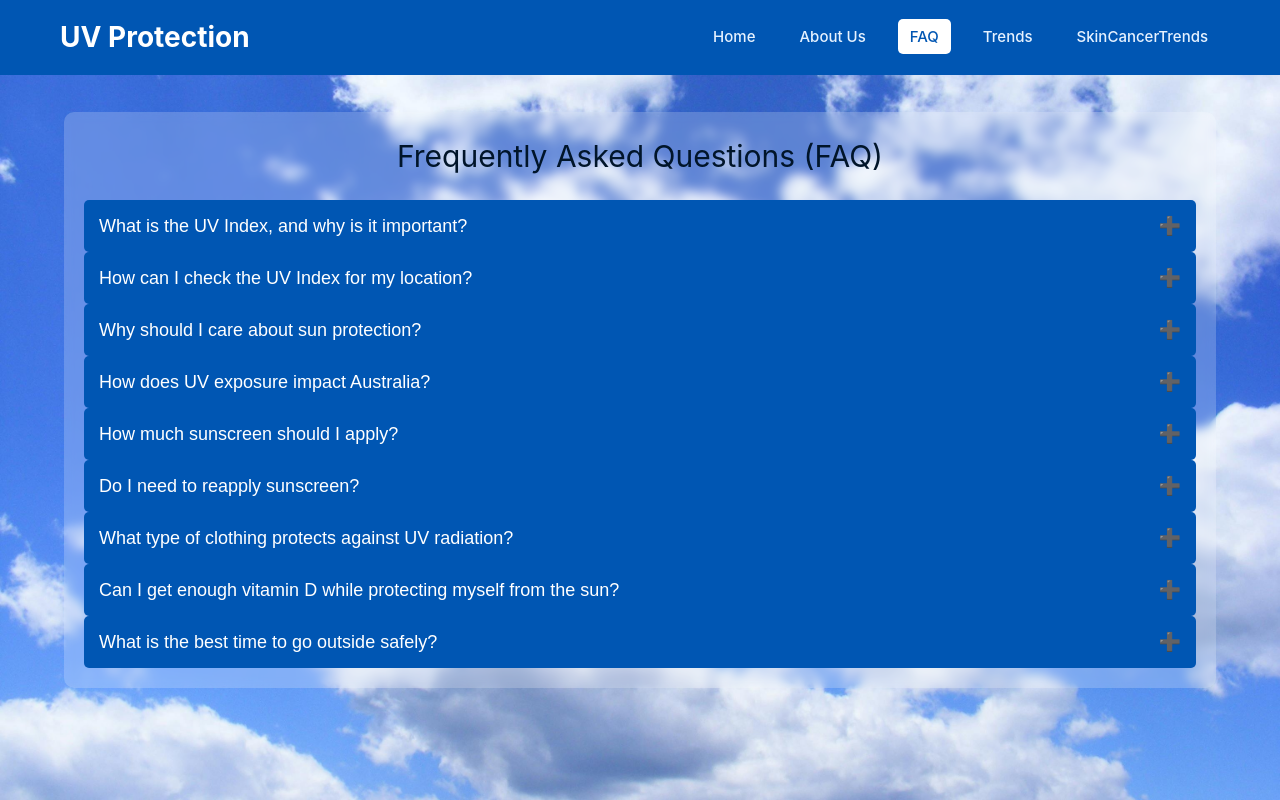
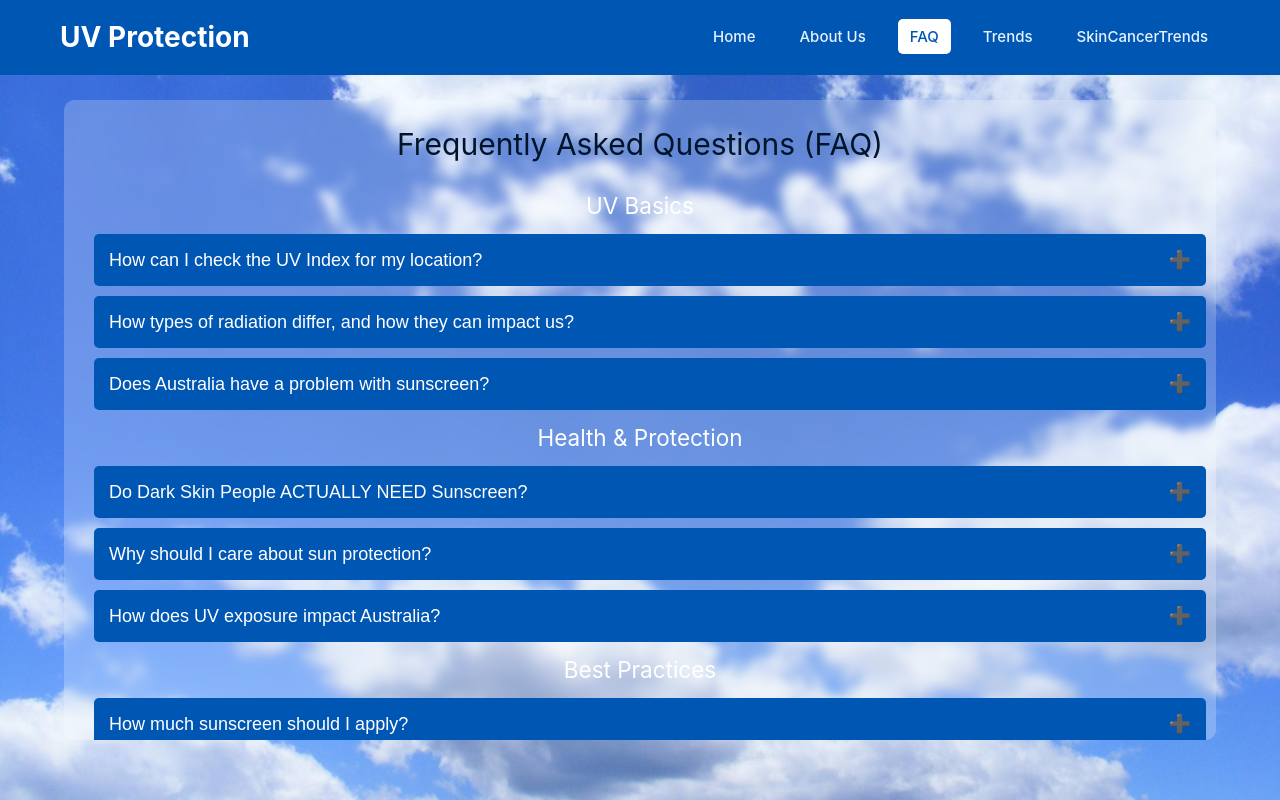
Before and after one commit to AbhijeetKumarMonash/FIT5120-Project, a Vue app in the folder FIT5120_Project/: page /FAQ in a window 1280 px wide. Built offline with nearby package versions, Linux system fonts and the light colour scheme.

Commit message:
update HomeView and faq

```diff
--- a/FIT5120_Project/src/App.vue
+++ b/FIT5120_Project/src/App.vue
@@ -4,8 +4,9 @@ import Header from './components/Header.vue'
 
 <template>
   <div class="main-container">
-    <Header />
+
     <main class="content">
+      <Header />
       <router-view></router-view>
     </main>
   </div>
@@ -14,15 +15,15 @@ import Header from './components/Header.vue'
 <style scoped>
 /* Ensure Full Width and No Gaps */
 .main-container {
-  width: 100vw; /* Force full width */
+  width: 100vw;/* Force full width */
   min-height: 100vh; /* Ensure it fills the viewport */
   display: flex;
   flex-direction: column;
   align-items: center;
-  justify-content: center;
+  justify-content: flex-start;
   margin: 0;
   padding: 0;
-  overflow-x: hidden; /* Prevents unwanted horizontal scroll */
+  overflow-x: hidden;
 }
 
 /* Ensure Content Fills Entire Width */
--- a/FIT5120_Project/src/assets/main.css
+++ b/FIT5120_Project/src/assets/main.css
@@ -5,7 +5,7 @@
   width: 100vw; /* Ensure it takes full viewport width */
   max-width: 100%; /* Remove fixed 1280px width */
   margin: 0 auto;
-  padding: 2rem;
+  padding: 0 auto;
   font-weight: normal;
 }
 
--- a/FIT5120_Project/src/components/Header.vue
+++ b/FIT5120_Project/src/components/Header.vue
@@ -30,7 +30,7 @@
 <style scoped>
 /* Full width fixed header */
 .fixed-top {
-  width: 100vw; /* Ensure it takes the full viewport width */
+  width: 100%; /* Ensure it takes the full viewport width */
   background-color: #0056b3;
   position: fixed;
   top: 0;
--- a/FIT5120_Project/src/views/AboutView.vue
+++ b/FIT5120_Project/src/views/AboutView.vue
@@ -1,18 +1,20 @@
 <template>
   <div class="about-container">
     <div class="container">
-      <div class="row">
-        <div class="col-12 text-center">
-          <h1 class="about-title">Our Mission</h1>
-        </div>
+      <div class="text-center">
+        <br />
+        <br />
+        <br />
+        <h1 class="about-title">About Us</h1>
       </div>
+
 
       <!-- Replace Image with Embedded YouTube Video -->
       <div class="row justify-content-center">
         <div class="col-12 video-container">
           <iframe
-            width="100%"
-            height="400"
+            width="90%"
+            height="300"
             src="https://www.youtube.com/embed/SlXptZfWjJM"
             title="Importance of UV Protection"
             frameborder="0"
@@ -55,7 +57,7 @@
   justify-content: center;
   align-items: center;
   margin-bottom: 30px;
-  margin-top: 400px;
+  margin-top: 40px;
 }
 
 iframe {
@@ -65,6 +67,7 @@ iframe {
 h2 {
   color: orange;
   font-weight: bold;
+  margin-top: 15px;
   margin-bottom: 15px;
 }
 /* Ensure Background Covers Entire Screen Properly */
--- a/FIT5120_Project/src/views/FAQView.vue
+++ b/FIT5120_Project/src/views/FAQView.vue
@@ -5,12 +5,18 @@
 
       <div class="faq-list">
         <!-- FAQ Items -->
-        <div v-for="(faq, index) in faqs" :key="index" class="faq-item">
-          <button @click="toggleFAQ(index)" class="faq-question">
-            {{ faq.question }}
-            <span v-if="faq.open">➖</span>
-            <span v-else>➕</span>
-          </button>
+
+        <div v-for="(category, catIndex) in uniqueCategories" :key="catIndex">
+          <h2 class="faq-category">{{ category }}</h2>
+
+
+          <div v-for="(faq, index) in filteredFaqs(category)" :key="index" class="faq-item">
+            <button @click="toggleFAQ(faq)" class="faq-question">
+              {{ faq.question }}
+              <span v-if="faq.open">➖</span>
+              <span v-else>➕</span>
+            </button>
+
           <div v-if="faq.open" class="faq-answer">
             <p>{{ faq.answer }}</p>
             <iframe
@@ -21,7 +27,7 @@
               allowfullscreen
               class="faq-video"
             ></iframe>
-          </div>
+          </div></div>
         </div>
       </div>
     </div>
@@ -29,96 +35,130 @@
 </template>
 
 <script setup>
-import { ref, nextTick } from 'vue'
+import { ref, nextTick,computed } from 'vue'
+const uniqueCategories = computed(() => {
+  return [...new Set(faqs.value.map(faq => faq.category))]; // get category
+});
+const filteredFaqs = (category) => {
+  return faqs.value.filter(faq => faq.category === category);
+};
 
 // FAQ Data
 const faqs = ref([
+
   {
-    question: 'What is the UV Index, and why is it important?',
-    answer:
-      'The UV Index measures the strength of ultraviolet radiation from the sun. High UV levels mean increased risk of skin damage, sunburn, and skin cancer.',
-    video: 'https://www.youtube.com/embed/YGROFs5tFNA',
+    category: "UV Basics",
+    question: "How can I check the UV Index for my location?",
+    answer: "You can use our UV Tracker feature to check the real-time UV Index for your selected location. The color-coded system indicates the level of UV hazard.",
+    video: "https://www.youtube.com/embed/gpNEFHfDZ0c",
     open: false,
   },
   {
-    question: 'How can I check the UV Index for my location?',
-    answer:
-      'You can use our UV Tracker feature to check the real-time UV Index for your selected location. The color-coded system indicates the level of UV hazard.',
-    video: 'https://www.youtube.com/embed/gpNEFHfDZ0c',
+    category: "UV Basics",
+    question: "How types of radiation differ, and how they can impact us?",
+    answer: "The UV Index measures the strength of ultraviolet radiation from the sun. High UV levels mean increased risk of skin damage, sunburn, and skin cancer.",
+    video: "https://www.youtube.com/embed/CHO2hL8uV5M?si=8aqrlSAlDsW78325",
     open: false,
   },
   {
-    question: 'Why should I care about sun protection?',
-    answer:
-      'Prolonged exposure to UV radiation can cause skin damage, premature aging, and increase the risk of skin cancer. Proper sun protection reduces these risks.',
-    video: 'https://www.youtube.com/embed/ZSJITdsTze0',
+    category: "UV Basics",
+    question: "Does Australia have a problem with sunscreen?",
+    answer: "Aussies are always out and about in the sun, and yet we're not wearing sunscreen as we should be. Learn about the light sunscreen options that can form the basis of your skincare routine.",
+    video: "https://www.youtube.com/embed/me5qIipu-lM?si=Pf89DCf6zHeGpbhm",
     open: false,
   },
   {
-    question: 'How does UV exposure impact Australia?',
-    answer:
-      'Australia has one of the highest rates of skin cancer in the world due to high UV radiation. Regular sun protection is necessary to reduce risks.',
-    video: 'https://www.youtube.com/embed/wHm0FzpQS4M',
+    category: "Health & Protection",
+    question: "Do Dark Skin People ACTUALLY NEED Sunscreen?",
+    answer: "Yes, people with dark skin still need sunscreen. While higher melanin levels provide some natural protection (about SPF 13), they do not prevent UV damage, premature aging, or skin cancer. UV rays can still cause hyperpigmentation, sunburn, and increase the risk of skin cancer, even in darker skin tones.",
+    video: "https://www.youtube.com/embed/qW4MTsXa4hw?si=Xp5sDUv3RlbVjE90",
     open: false,
   },
   {
-    question: 'How much sunscreen should I apply?',
-    answer:
-      'A general guideline is about a teaspoon per body part (face, arms, legs, etc.). Adjust based on skin type and UV intensity.',
-    video: 'https://www.youtube.com/embed/j6wki7Bpw3w',
+    category: "Health & Protection",
+    question: "Why should I care about sun protection?",
+    answer: "Prolonged exposure to UV radiation can cause skin damage, premature aging, and increase the risk of skin cancer. Proper sun protection reduces these risks.",
+    video: "https://www.youtube.com/embed/ZSJITdsTze0",
     open: false,
   },
   {
-    question: 'Do I need to reapply sunscreen?',
-    answer:
-      'Yes! Sunscreen should be reapplied every 2 hours, especially after swimming or sweating.',
-    video: 'https://www.youtube.com/embed/j6wki7Bpw3w',
+    category: "Health & Protection",
+    question: "How does UV exposure impact Australia?",
+    answer: "Australia has one of the highest rates of skin cancer in the world due to high UV radiation. Regular sun protection is necessary to reduce risks.",
+    video: "https://www.youtube.com/embed/wHm0FzpQS4M",
     open: false,
   },
   {
-    question: 'What type of clothing protects against UV radiation?',
-    answer:
-      'Wear UPF-rated clothing, wide-brim hats, and sunglasses to protect against UV rays. Dark-colored and tightly woven fabrics provide the best protection.',
-    video: 'https://www.youtube.com/embed/YGROFs5tFNA',
+    category: "Best Practices",
+    question: "How much sunscreen should I apply?",
+    answer: "A general guideline is about a teaspoon per body part (face, arms, legs, etc.). Adjust based on skin type and UV intensity.",
+    video: "https://www.youtube.com/embed/j6wki7Bpw3w",
     open: false,
   },
   {
-    question: 'Can I get enough vitamin D while protecting myself from the sun?',
-    answer:
-      'Yes! You can get vitamin D through a balanced approach—short sun exposure (before 10 AM or after 4 PM) and dietary sources.',
-    video: 'https://www.youtube.com/embed/CAqRMr47KWk',
+    category: "Best Practices",
+    question: "Do I need to reapply sunscreen?",
+    answer: "Yes! Sunscreen should be reapplied every 2 hours, especially after swimming or sweating.",
+    video: "https://www.youtube.com/embed/j6wki7Bpw3w",
     open: false,
   },
   {
-    question: 'What is the best time to go outside safely?',
-    answer:
-      'The safest times are before 10 AM and after 4 PM when UV levels are lower. Use shade, clothing, and sunscreen when UV levels are high.',
-    video: 'https://www.youtube.com/embed/AoUmVgPozSE',
+    category: "Best Practices",
+    question: "What should I do according to different UV Index?",
+    answer: "The UV Index indicates the level of sun exposure risk. At low levels (0-2), minimal protection is needed. When it's moderate (3-5), apply sunscreen and wear sunglasses. For high levels (6-7), wear protective clothing and avoid midday sun. At very high (8-10), stay in the shade, use SPF 30+, and limit outdoor activities. If it's extreme (11+), avoid direct sunlight and wear full protection. Always check the UV Index before going outside.",
+    video: "https://www.youtube.com/embed/YGROFs5tFNA",
     open: false,
   },
-])
+  {
+    category: "Best Practices",
+    question: "What type of clothing protects against UV radiation?",
+    answer: "Wear UPF-rated clothing, wide-brim hats, and sunglasses to protect against UV rays. Dark-colored and tightly woven fabrics provide the best protection.",
+    video: "https://www.youtube.com/embed/YGROFs5tFNA",
+    open: false,
+  },
+  {
+    category: "Best Practices",
+    question: "Can I get enough vitamin D while protecting myself from the sun?",
+    answer: "Yes! You can get vitamin D through a balanced approach—short sun exposure (before 10 AM or after 4 PM) and dietary sources.",
+    video: "https://www.youtube.com/embed/CAqRMr47KWk",
+    open: false,
+  },
+  {
+    category: "Best Practices",
+    question: "What is the best time to go outside safely?",
+    answer: "The safest times are before 10 AM and after 4 PM when UV levels are lower. Use shade, clothing, and sunscreen when UV levels are high.",
+    video: "https://www.youtube.com/embed/AoUmVgPozSE",
+    open: false,
+  },
+]);
 
 // Toggle FAQ Visibility & Scroll to Question
-const toggleFAQ = (index) => {
-  faqs.value.forEach((faq, i) => {
-    if (i !== index) faq.open = false // Close other questions
-  })
+const toggleFAQ = (faq) => {
+  console.log("Clicked FAQ:", faq.question);
 
-  faqs.value[index].open = !faqs.value[index].open
+  faqs.value.forEach(item => {
+    if (item !== faq) item.open = false;
+  });
 
-  // Scroll to the expanded FAQ item **after** Vue updates the DOM
-  if (faqs.value[index].open) {
+  faq.open = !faq.open;
+
+  console.log("Toggled FAQ:", faq.question, "Open:", faq.open);
+
+  if (faq.open) {
     nextTick(() => {
-      const faqElement = document.querySelectorAll('.faq-item')[index]
-      if (faqElement) {
-        faqElement.scrollIntoView({
+      const faqElements = document.querySelectorAll('.faq-item');
+      const index = faqs.value.findIndex(item => item === faq);
+      if (faqElements[index]) {
+        faqElements[index].scrollIntoView({
           behavior: 'smooth',
           block: 'start',
-        })
+        });
       }
-    })
+    });
   }
-}
+};
+
+
 </script>
 
 <style scoped>
@@ -146,9 +186,9 @@ h1 {
 .faq-container {
   width: 90%;
   max-width: 1200px;
-  margin: 50px auto;
+  margin-top: 40px;
   padding: 20px;
-  background: rgba(255, 255, 255, 0.2);
+  background: rgba(255, 255, 255, 0.225);
   border-radius: 10px;
   backdrop-filter: blur(5px);
   text-align: center;
@@ -162,6 +202,7 @@ h1 {
   margin-top: 20px;
 }
 
+
 /* FAQ Question Button */
 .faq-question {
   width: 100%;
@@ -170,6 +211,7 @@ h1 {
   color: white;
   font-size: 18px;
   padding: 15px;
+  margin: 10px;
   border: none;
   outline: none;
   border-radius: 5px;
@@ -182,7 +224,7 @@ h1 {
 
 /* Hover Effect */
 .faq-question:hover {
-  background: #0056b3;
+  background: #4899ef;
 }
 
 /* FAQ Answer Section */
@@ -190,6 +232,8 @@ h1 {
   background: #e3e4e7;
   padding: 15px;
   margin-top: 5px;
+  margin-left: 10px;
+  margin-right: 10px;
   border-radius: 5px;
   font-size: 16px;
   text-align: left;
--- a/FIT5120_Project/src/views/SkinCancerTrends.vue
+++ b/FIT5120_Project/src/views/SkinCancerTrends.vue
@@ -1,5 +1,8 @@
 <template>
   <div class="trends-container">
+    <br />
+    <br />
+    <br />
     <h1>Skin Cancer Trends</h1>
 
     <button @click="fetchGraph">Show Graph</button>
@@ -41,5 +44,6 @@ button {
   font-size: 1.2rem;
   border-radius: 10px;
   margin-bottom: 20px;
+  margin-top: 20px;
 }
 </style>
```
Also changed, not shown: FIT5120_Project/src/views/HomeView.vue (+26 -7 lines), 2 other files (tests, documents, lock files or other folders).
